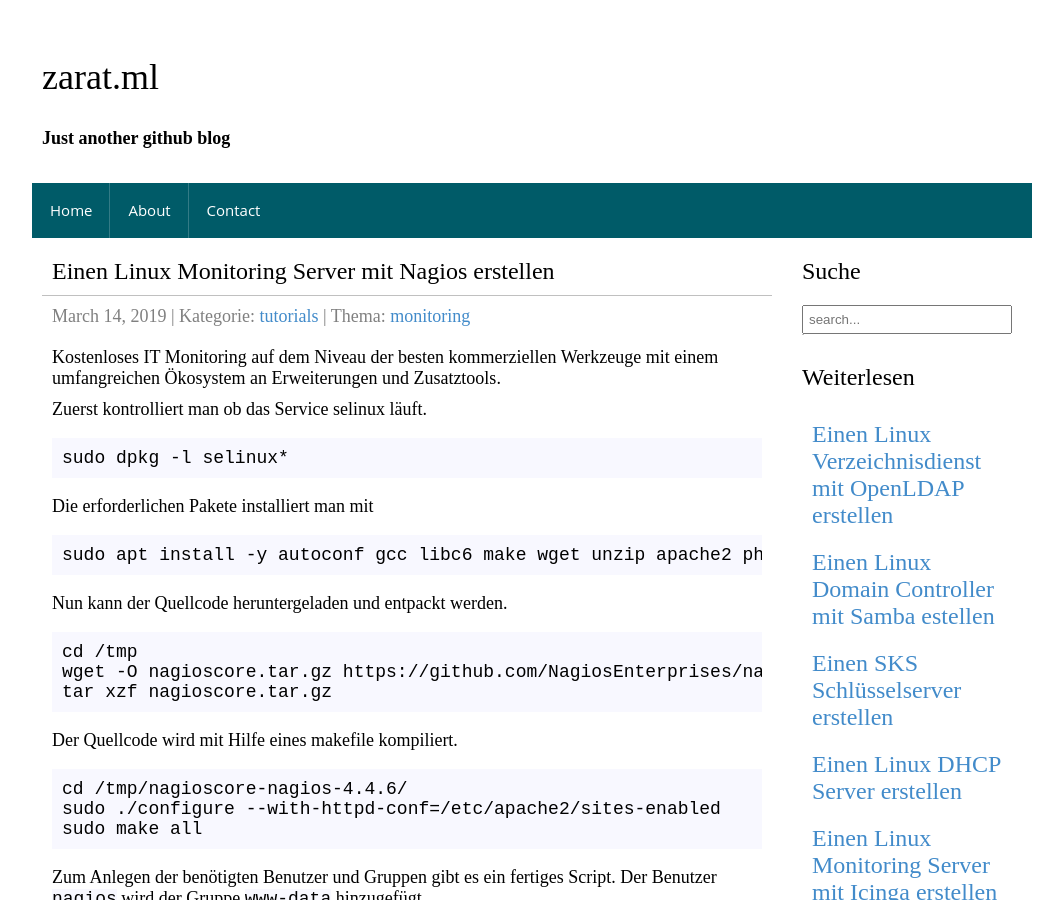
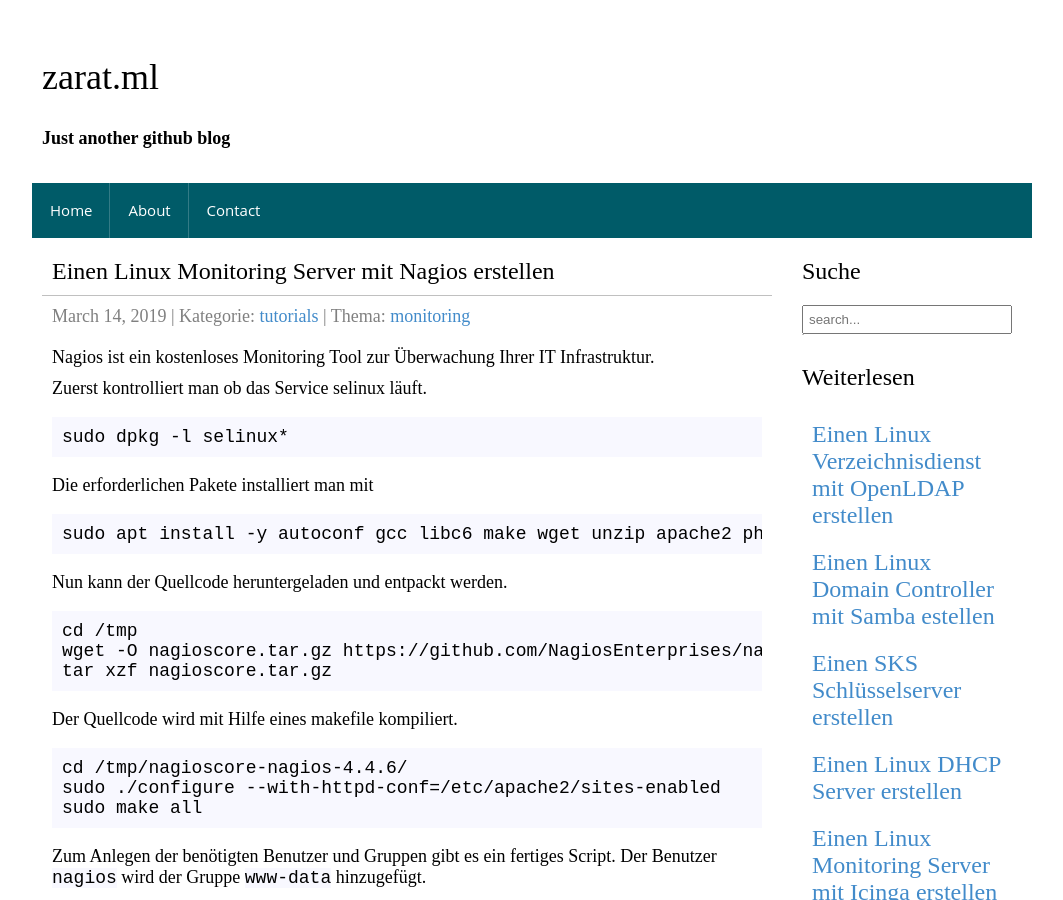
Before and after one commit to zarat/zarat.github.io, a Jekyll site: the page built from _posts/2019-03-14-nagios-monitoring.markdown, in a window 1280 px wide and 900 px high. Shown: the whole window, without its empty margins (108-1171 px from the left). Built offline with Jekyll 4.4.1, drawn with Linux system fonts in a browser that asks for light colours.

Commit message:
Update 2019-03-14-nagios-monitoring.markdown

```diff
--- a/_posts/2019-03-14-nagios-monitoring.markdown
+++ b/_posts/2019-03-14-nagios-monitoring.markdown
@@ -7,7 +7,7 @@
 permalink: /post/nagios-monitoring
 ---
 
-Kostenloses IT Monitoring auf dem Niveau der besten kommerziellen Werkzeuge mit einem umfangreichen Ökosystem an Erweiterungen und Zusatztools.
+Nagios ist ein kostenloses Monitoring Tool zur Überwachung Ihrer IT Infrastruktur.
 
 <!--excerpt_separator-->
 
```
